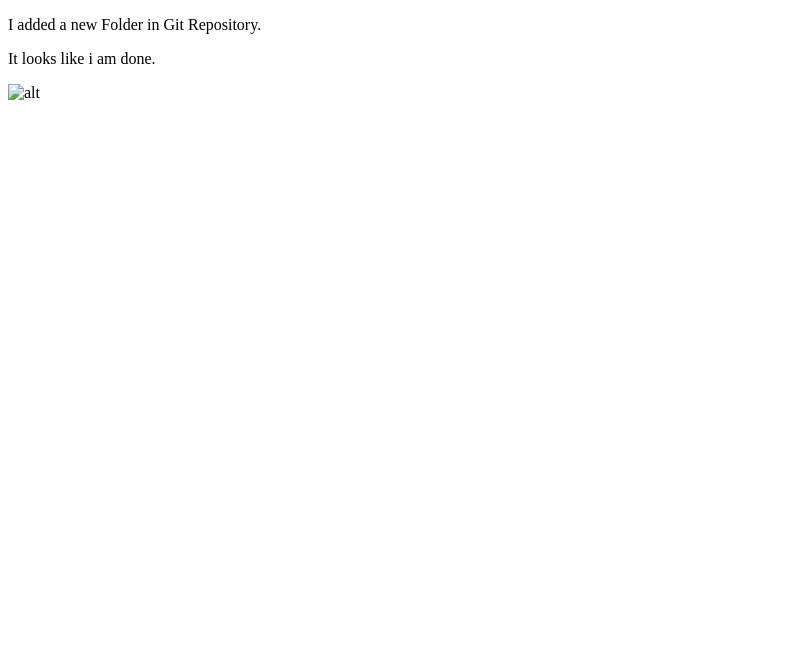
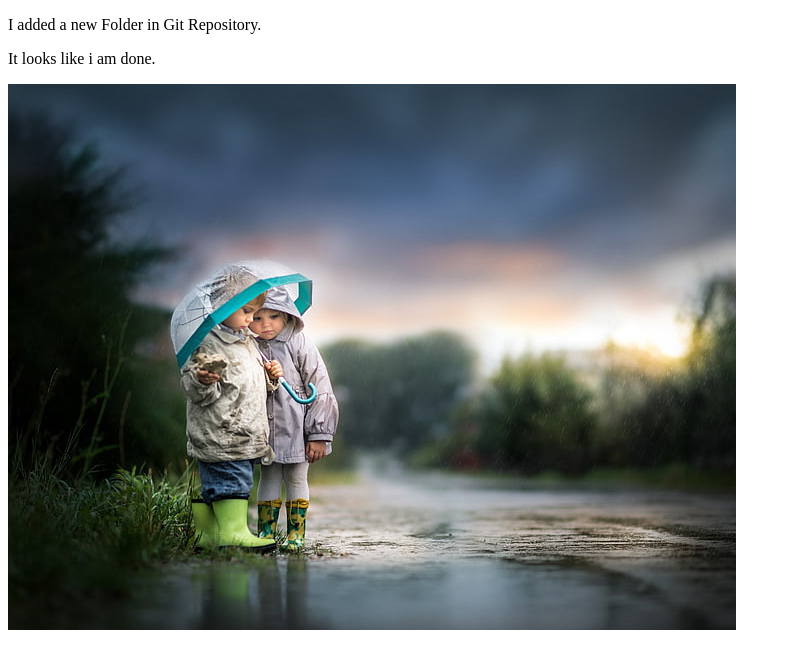
Before and after one commit to SayhanAhemd/ext, a plain HTML site: page index.html in a window 1280 px wide. Shown: the whole page, without its empty margins (0-791 px from the left). Drawn offline with Linux system fonts and the light colour scheme.

Commit message:
added image

```diff
--- a/index.html
+++ b/index.html
@@ -9,6 +9,6 @@
 <body>
     <p>I added a new Folder in Git Repository.</p>
     <p>It looks like i am done.</p>
-    <img src="../little boy.jpg" alt="alt">
+    <img src="little boy.jpg" alt="alt">
 </body>
 </html>
```
Also changed, not shown: little boy.jpg (added).
